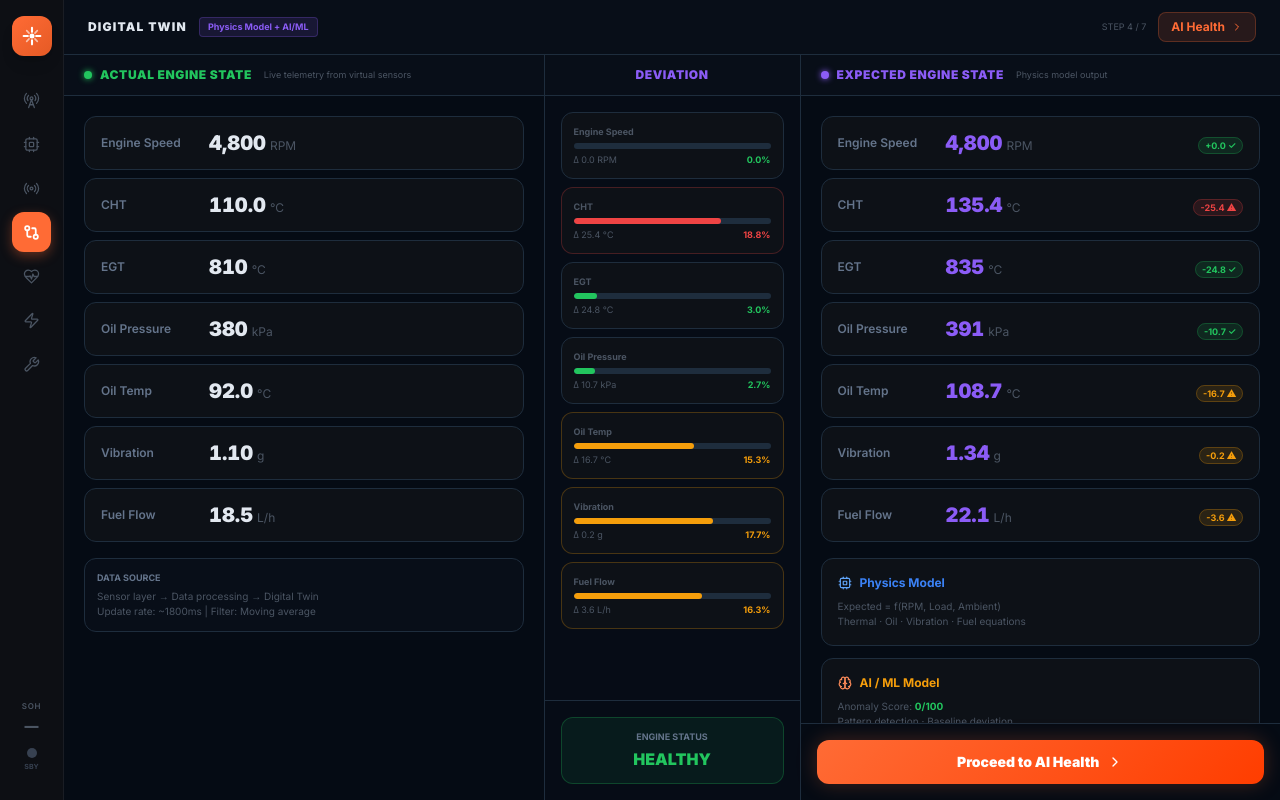
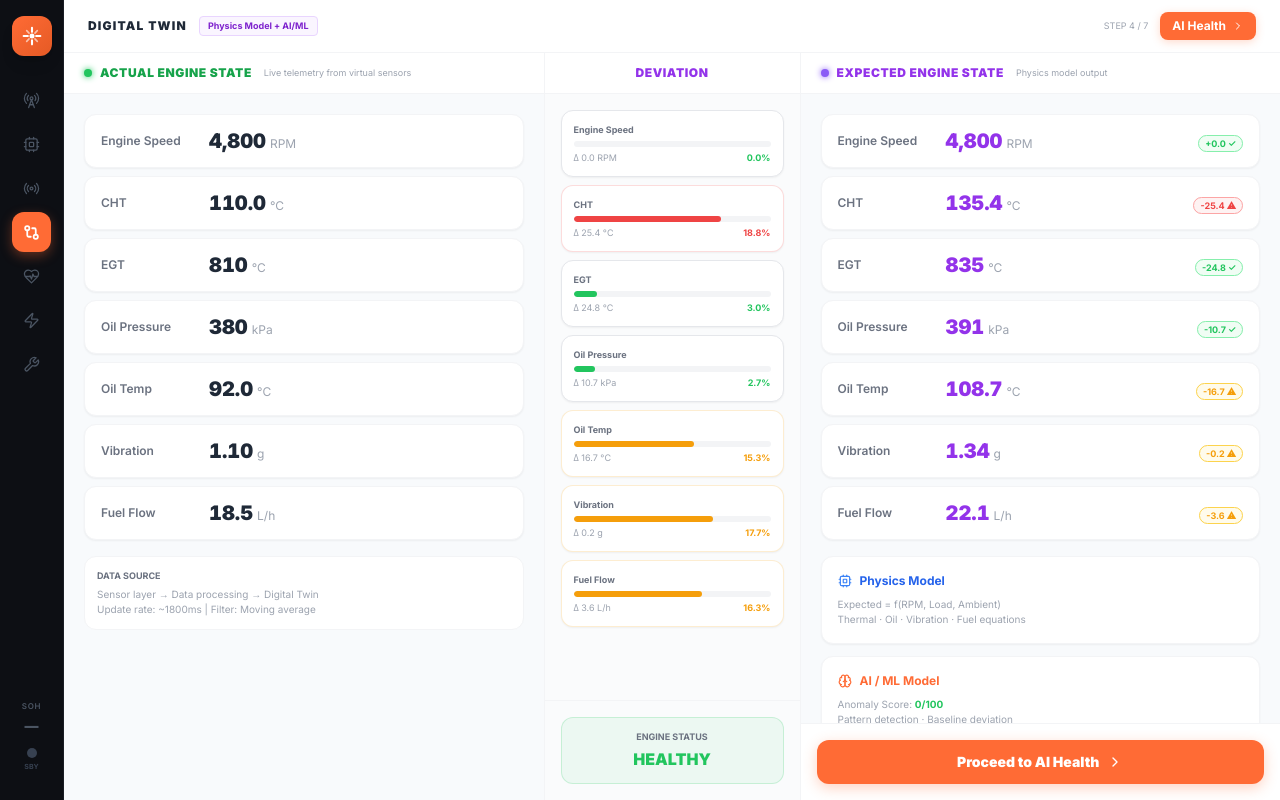
Before and after one commit to mithesh07-falcon/sihaimodel, a React (Vite) app in the folder frontend/: page /twin in a window 1280 px wide. Built offline with nearby package versions, Linux system fonts and the light colour scheme; no server answers.

Commit message:
style: convert all pages to light theme — SensorMonitoring, DigitalTwinPage, FaultSimulation

```diff
--- a/frontend/src/pages/DigitalTwinPage.jsx
+++ b/frontend/src/pages/DigitalTwinPage.jsx
@@ -22,9 +22,9 @@ const DeviationBadge = ({ actual, expected }) => {
   return (
     <span className="text-[9px] font-bold px-1.5 py-0.5 rounded-full"
       style={{
-        background: crit ? '#EF444420' : warn ? '#F59E0B20' : '#22C55E20',
+        background: crit ? '#FEF2F2' : warn ? '#FFFBEB' : '#F0FDF4',
         color: crit ? '#EF4444' : warn ? '#F59E0B' : '#22C55E',
-        border: `1px solid ${crit ? '#EF444440' : warn ? '#F59E0B40' : '#22C55E40'}`,
+        border: `1px solid ${crit ? '#FCA5A5' : warn ? '#FCD34D' : '#86EFAC'}`,
       }}>
       {diff >= 0 ? '+' : ''}{diff.toFixed(1)} {pct > 8 ? '⚠' : '✓'}
     </span>
@@ -48,20 +48,20 @@ const DigitalTwinPage = () => {
   const stColor = st === 'Healthy' ? '#22C55E' : st === 'Warning' ? '#F59E0B' : '#EF4444';
 
   return (
-    <div className="h-screen flex flex-col" style={{ background: '#050B14', color: '#E2E8F0' }}>
+    <div className="h-screen flex flex-col bg-white" style={{ color: '#1F2937' }}>
       {/* Header */}
-      <div className="flex items-center justify-between px-6 py-3 shrink-0" style={{ borderBottom: '1px solid #1E2D3D', background: '#080E18' }}>
+      <div className="flex items-center justify-between px-6 py-3 shrink-0 bg-white border-b border-gray-100">
         <div className="flex items-center gap-3">
-          <span className="text-xs font-black tracking-widest">DIGITAL TWIN</span>
-          <span className="text-[9px] px-2 py-0.5 rounded font-bold" style={{ background: '#8B5CF620', border: '1px solid #8B5CF640', color: '#8B5CF6' }}>
+          <span className="text-xs font-black tracking-widest text-gray-800">DIGITAL TWIN</span>
+          <span className="text-[9px] px-2 py-0.5 rounded font-bold bg-purple-50 border border-purple-200 text-purple-700">
             Physics Model + AI/ML
           </span>
         </div>
         <div className="flex items-center gap-3">
-          <span className="text-[9px]" style={{ color: '#4B5563' }}>STEP 4 / 7</span>
+          <span className="text-[9px] text-gray-400">STEP 4 / 7</span>
           <button onClick={() => navigate('/health')}
-            className="flex items-center gap-1.5 px-3 py-1.5 rounded-lg text-xs font-bold"
-            style={{ background: '#FF6B3520', border: '1px solid #FF6B3540', color: '#FF6B35' }}>
+            className="flex items-center gap-1.5 px-3 py-1.5 rounded-lg text-xs font-bold text-white"
+            style={{ background: '#FF6B35', boxShadow: '0 2px 8px rgba(255,107,53,0.25)' }}>
             AI Health <ChevronRight size={12} />
           </button>
         </div>
@@ -70,26 +70,25 @@ const DigitalTwinPage = () => {
       {/* Main layout */}
       <div className="flex-1 flex overflow-hidden">
         {/* Left — Actual State */}
-        <div className="flex-1 flex flex-col" style={{ borderRight: '1px solid #1E2D3D' }}>
-          <div className="px-5 py-3 shrink-0" style={{ borderBottom: '1px solid #1E2D3D', background: '#080E18' }}>
+        <div className="flex-1 flex flex-col border-r border-gray-100">
+          <div className="px-5 py-3 shrink-0 border-b border-gray-100 bg-white">
             <div className="flex items-center gap-2">
               <div className="w-2 h-2 rounded-full" style={{ background: '#22C55E', boxShadow: '0 0 6px #22C55E' }} />
-              <span className="text-xs font-black tracking-wider" style={{ color: '#22C55E' }}>ACTUAL ENGINE STATE</span>
-              <span className="text-[9px] ml-1" style={{ color: '#4B5563' }}>Live telemetry from virtual sensors</span>
+              <span className="text-xs font-black tracking-wider text-green-600">ACTUAL ENGINE STATE</span>
+              <span className="text-[9px] ml-1 text-gray-400">Live telemetry from virtual sensors</span>
             </div>
           </div>
 
-          <div className="flex-1 overflow-y-auto p-5">
+          <div className="flex-1 overflow-y-auto p-5" style={{ background: '#F8FAFC' }}>
             <div className="space-y-2">
               {PARAMS.map(p => {
                 const a = telemetry[p.key];
                 return (
-                  <div key={p.key} className="flex items-center gap-3 px-4 py-3 rounded-xl"
-                    style={{ background: '#0D1117', border: '1px solid #1E2D3D' }}>
-                    <span className="text-xs font-semibold w-24 shrink-0" style={{ color: '#64748B' }}>{p.label}</span>
-                    <span className="text-xl font-black tabular-nums" style={{ color: '#E2E8F0' }}>
+                  <div key={p.key} className="flex items-center gap-3 px-4 py-3 rounded-xl bg-white border border-gray-100 shadow-sm">
+                    <span className="text-xs font-semibold w-24 shrink-0 text-gray-500">{p.label}</span>
+                    <span className="text-xl font-black tabular-nums text-gray-800">
                       {fmtVal(a, p.decimals)}
-                      <span className="text-xs font-normal ml-1" style={{ color: '#4B5563' }}>{p.unit}</span>
+                      <span className="text-xs font-normal ml-1 text-gray-400">{p.unit}</span>
                     </span>
                   </div>
                 );
@@ -97,9 +96,9 @@ const DigitalTwinPage = () => {
             </div>
 
             {/* Data source */}
-            <div className="mt-4 p-3 rounded-xl" style={{ background: '#080E18', border: '1px solid #1E2D3D' }}>
-              <p className="text-[9px] font-bold mb-1" style={{ color: '#64748B' }}>DATA SOURCE</p>
-              <p className="text-[10px]" style={{ color: '#4B5563' }}>
+            <div className="mt-4 p-3 rounded-xl bg-white border border-gray-100">
+              <p className="text-[9px] font-bold mb-1 text-gray-500">DATA SOURCE</p>
+              <p className="text-[10px] text-gray-400">
                 Sensor layer → Data processing → Digital Twin<br />
                 Update rate: ~1800ms | Filter: Moving average
               </p>
@@ -108,9 +107,9 @@ const DigitalTwinPage = () => {
         </div>
 
         {/* Center — Comparison */}
-        <div className="w-64 shrink-0 flex flex-col" style={{ background: '#060C16', borderRight: '1px solid #1E2D3D' }}>
-          <div className="px-4 py-3 shrink-0" style={{ borderBottom: '1px solid #1E2D3D', background: '#080E18' }}>
-            <p className="text-xs font-black tracking-wider text-center" style={{ color: '#8B5CF6' }}>DEVIATION</p>
+        <div className="w-64 shrink-0 flex flex-col border-r border-gray-100" style={{ background: '#FAFBFC' }}>
+          <div className="px-4 py-3 shrink-0 border-b border-gray-100 bg-white">
+            <p className="text-xs font-black tracking-wider text-center text-purple-600">DEVIATION</p>
           </div>
 
           <div className="flex-1 overflow-y-auto p-4 space-y-2">
@@ -121,17 +120,17 @@ const DigitalTwinPage = () => {
               const pct  = (diff != null && e !== 0) ? (diff/Math.abs(e))*100 : 0;
               const color = pct > 18 ? '#EF4444' : pct > 8 ? '#F59E0B' : '#22C55E';
               return (
-                <div key={p.key} className="flex flex-col gap-1 px-3 py-3 rounded-xl"
-                  style={{ background: '#0D1117', border: `1px solid ${pct > 8 ? color+'40' : '#1E2D3D'}` }}>
-                  <span className="text-[9px] font-bold" style={{ color: '#4B5563' }}>{p.label}</span>
-                  <div className="h-1.5 rounded-full overflow-hidden" style={{ background: '#1E2D3D' }}>
+                <div key={p.key} className="flex flex-col gap-1 px-3 py-3 rounded-xl bg-white shadow-sm"
+                  style={{ border: `1px solid ${pct > 8 ? color+'30' : '#E5E7EB'}` }}>
+                  <span className="text-[9px] font-bold text-gray-500">{p.label}</span>
+                  <div className="h-1.5 rounded-full overflow-hidden bg-gray-100">
                     <motion.div className="h-full rounded-full"
                       style={{ background: color, width: `${Math.min(100, pct * 4)}%` }}
                       animate={{ width: `${Math.min(100, pct * 4)}%` }}
                       transition={{ duration: 0.5 }} />
                   </div>
                   <div className="flex items-center justify-between">
-                    <span className="text-[9px]" style={{ color: '#4B5563' }}>
+                    <span className="text-[9px] text-gray-400">
                       Δ {diff != null ? diff.toFixed(1) : '—'} {p.unit}
                     </span>
                     <span className="text-[9px] font-bold" style={{ color }}>
@@ -144,9 +143,10 @@ const DigitalTwinPage = () => {
           </div>
 
           {/* Status */}
-          <div className="p-4 shrink-0" style={{ borderTop: '1px solid #1E2D3D' }}>
-            <div className="rounded-xl p-3 text-center" style={{ background: `${stColor}15`, border: `1px solid ${stColor}40` }}>
-              <p className="text-[9px] font-bold mb-1" style={{ color: '#64748B' }}>ENGINE STATUS</p>
+          <div className="p-4 shrink-0 border-t border-gray-100">
+            <div className="rounded-xl p-3 text-center"
+              style={{ background: `${stColor}10`, border: `1px solid ${stColor}30` }}>
+              <p className="text-[9px] font-bold mb-1 text-gray-500">ENGINE STATUS</p>
               <p className="text-base font-black" style={{ color: stColor }}>{st.toUpperCase()}</p>
             </div>
           </div>
@@ -154,26 +154,25 @@ const DigitalTwinPage = () => {
 
         {/* Right — Expected State + Model tabs */}
         <div className="flex-1 flex flex-col">
-          <div className="px-5 py-3 shrink-0" style={{ borderBottom: '1px solid #1E2D3D', background: '#080E18' }}>
+          <div className="px-5 py-3 shrink-0 border-b border-gray-100 bg-white">
             <div className="flex items-center gap-2">
               <div className="w-2 h-2 rounded-full" style={{ background: '#8B5CF6', boxShadow: '0 0 6px #8B5CF6' }} />
-              <span className="text-xs font-black tracking-wider" style={{ color: '#8B5CF6' }}>EXPECTED ENGINE STATE</span>
-              <span className="text-[9px] ml-1" style={{ color: '#4B5563' }}>Physics model output</span>
+              <span className="text-xs font-black tracking-wider text-purple-600">EXPECTED ENGINE STATE</span>
+              <span className="text-[9px] ml-1 text-gray-400">Physics model output</span>
             </div>
           </div>
 
-          <div className="flex-1 overflow-y-auto p-5">
+          <div className="flex-1 overflow-y-auto p-5" style={{ background: '#F8FAFC' }}>
             <div className="space-y-2">
               {PARAMS.map(p => {
                 const e = physicsExpected?.[p.key];
                 const a = telemetry[p.key];
                 return (
-                  <div key={p.key} className="flex items-center gap-3 px-4 py-3 rounded-xl"
-                    style={{ background: '#0D1117', border: '1px solid #1E2D3D' }}>
-                    <span className="text-xs font-semibold w-24 shrink-0" style={{ color: '#64748B' }}>{p.label}</span>
-                    <span className="text-xl font-black tabular-nums" style={{ color: '#8B5CF6' }}>
+                  <div key={p.key} className="flex items-center gap-3 px-4 py-3 rounded-xl bg-white border border-gray-100 shadow-sm">
+                    <span className="text-xs font-semibold w-24 shrink-0 text-gray-500">{p.label}</span>
+                    <span className="text-xl font-black tabular-nums text-purple-600">
                       {fmtVal(e, p.decimals)}
-                      <span className="text-xs font-normal ml-1" style={{ color: '#4B5563' }}>{p.unit}</span>
+                      <span className="text-xs font-normal ml-1 text-gray-400">{p.unit}</span>
                     </span>
                     <div className="ml-auto">
                       <DeviationBadge actual={a} expected={e} />
@@ -186,24 +185,24 @@ const DigitalTwinPage = () => {
             {/* Model cards */}
             <div className="mt-4 grid grid-cols-1 gap-3">
               {/* Physics model */}
-              <div className="rounded-xl p-4" style={{ background: '#0D1117', border: '1px solid #1E2D3D' }}>
+              <div className="rounded-xl p-4 bg-white border border-gray-100 shadow-sm">
                 <div className="flex items-center gap-2 mb-2">
-                  <Cpu size={14} className="text-blue-400" />
-                  <span className="text-xs font-bold" style={{ color: '#3B82F6' }}>Physics Model</span>
+                  <Cpu size={14} className="text-blue-500" />
+                  <span className="text-xs font-bold text-blue-600">Physics Model</span>
                 </div>
-                <p className="text-[10px]" style={{ color: '#4B5563' }}>
+                <p className="text-[10px] text-gray-400">
                   Expected = f(RPM, Load, Ambient)<br />
                   Thermal · Oil · Vibration · Fuel equations
                 </p>
               </div>
 
               {/* AI model */}
-              <div className="rounded-xl p-4" style={{ background: '#0D1117', border: '1px solid #1E2D3D' }}>
+              <div className="rounded-xl p-4 bg-white border border-gray-100 shadow-sm">
                 <div className="flex items-center gap-2 mb-2">
-                  <Brain size={14} className="text-orange-400" />
-                  <span className="text-xs font-bold" style={{ color: '#F59E0B' }}>AI / ML Model</span>
+                  <Brain size={14} className="text-orange-500" />
+                  <span className="text-xs font-bold text-orange-500">AI / ML Model</span>
                 </div>
-                <p className="text-[10px]" style={{ color: '#4B5563' }}>
+                <p className="text-[10px] text-gray-400">
                   Anomaly Score: <span style={{ color: soh?.anomalyScore > 60 ? '#EF4444' : '#22C55E', fontWeight:'bold' }}>{soh?.anomalyScore ?? 0}/100</span><br />
                   Pattern detection · Baseline deviation<br />
                   Trend analysis · Fault classification
@@ -213,10 +212,10 @@ const DigitalTwinPage = () => {
           </div>
 
           {/* Navigate */}
-          <div className="p-4 shrink-0" style={{ borderTop: '1px solid #1E2D3D' }}>
+          <div className="p-4 shrink-0 border-t border-gray-100">
             <button onClick={() => navigate('/health')}
-              className="w-full flex items-center justify-center gap-2 py-3 rounded-xl font-black text-sm"
-              style={{ background: 'linear-gradient(135deg, #FF6B35, #FF3D00)', color: 'white', boxShadow: '0 0 20px rgba(255,107,53,0.25)' }}>
+              className="w-full flex items-center justify-center gap-2 py-3 rounded-xl font-black text-sm text-white"
+              style={{ background: '#FF6B35', boxShadow: '0 4px 14px rgba(255,107,53,0.3)' }}>
               Proceed to AI Health <ChevronRight size={16} />
             </button>
           </div>
```
Also changed, not shown: frontend/src/pages/FaultSimulation.jsx (+53 -55 lines), frontend/src/pages/SensorMonitoring.jsx (+42 -43 lines).
